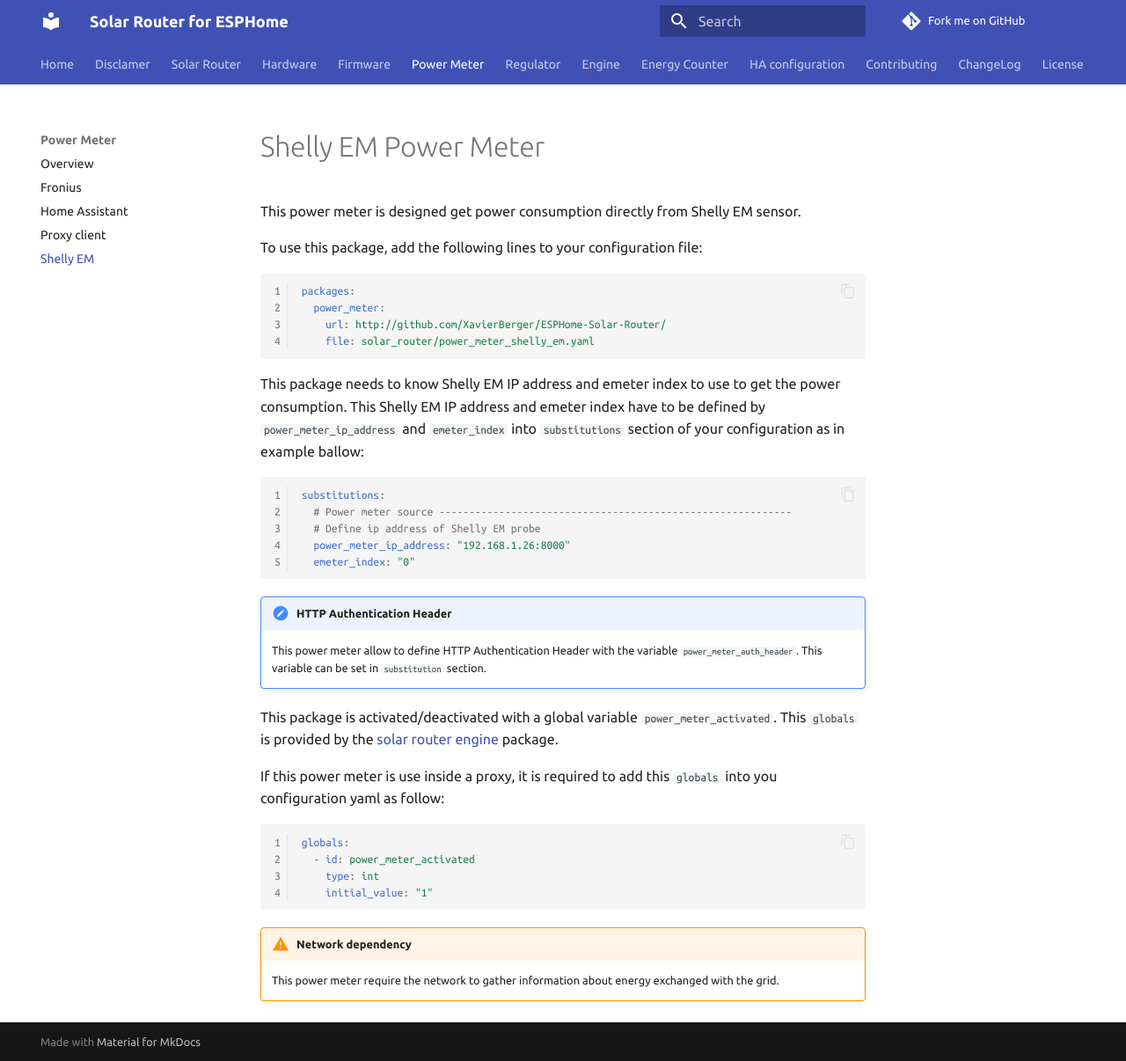
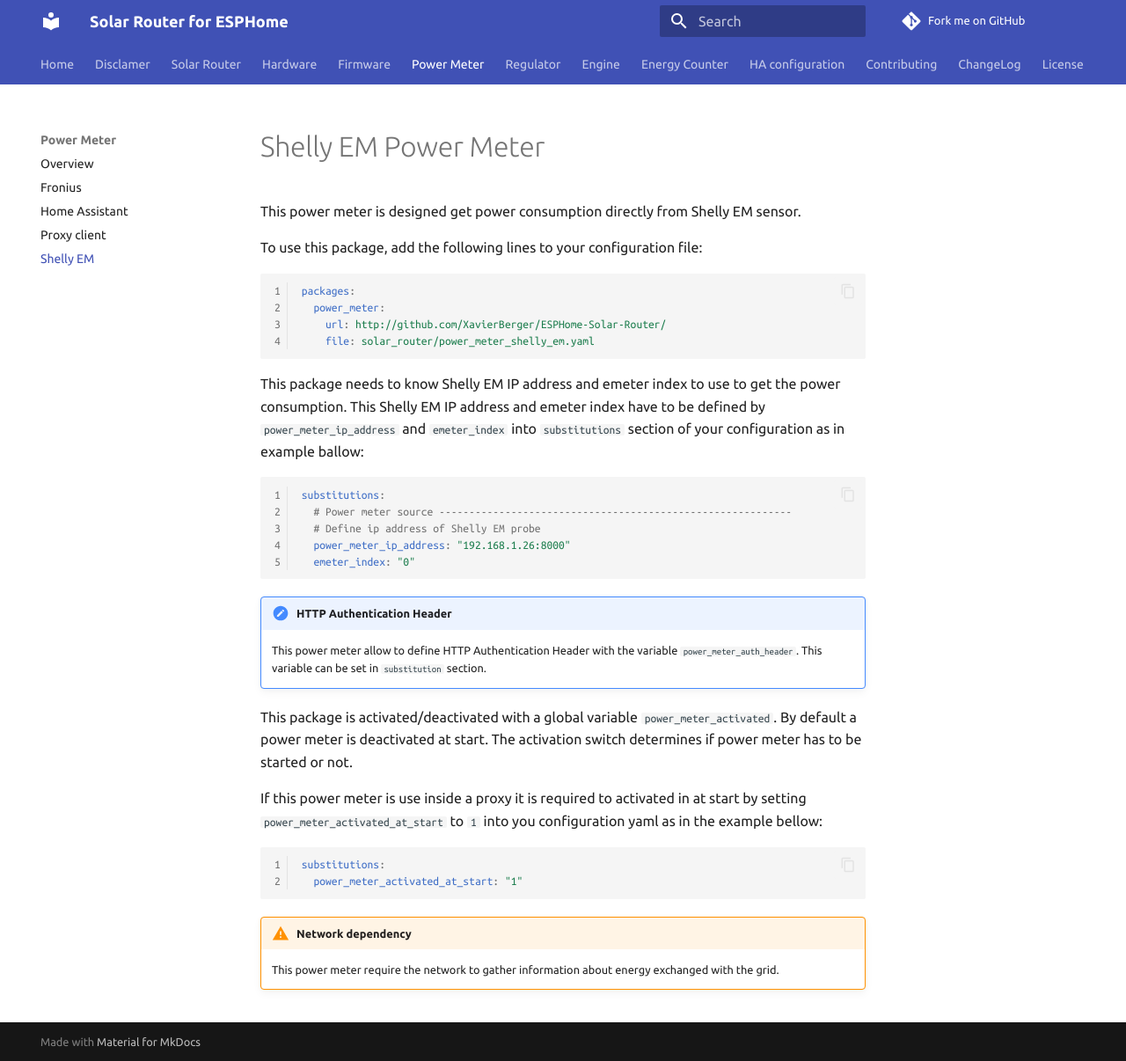
Before and after one commit to ghisch/Solar-Router-for-ESPHome, an MkDocs documentation site: the page built from docs/power_meter_shelly_em.md, in a window 1280 px wide and 1206 px high. Shown: the whole window at 88% size. Built offline with MkDocs 1.6.1 and Material for MkDocs 9.7.7, drawn with Linux system fonts in a browser that asks for light colours; comment, search, counter and statistics services are not loaded.

Commit message:
refactor: move power_meter_activated in power_meter_common.yaml

````diff
--- a/docs/power_meter_shelly_em.md
+++ b/docs/power_meter_shelly_em.md
@@ -25,15 +25,13 @@
     This power meter allow to define HTTP Authentication Header with the variable `power_meter_auth_header`.
     This variable can be set in `substitution` section.
 
-This package is activated/deactivated with a global variable `power_meter_activated`. This `globals` is provided by the [solar router engine](engine.md) package.
+This package is activated/deactivated with a global variable `power_meter_activated`. By default a power meter is deactivated at start. The activation switch determines if power meter has to be started or not.
 
-If this power meter is use inside a proxy, it is required to add this `globals` into you configuration yaml as follow:
+If this power meter is use inside a proxy it is required to activated in at start by setting `power_meter_activated_at_start` to `1` into you configuration yaml as in the example bellow:
 
 ```yaml linenums="1"
-globals:
-  - id: power_meter_activated
-    type: int
-    initial_value: "1"
+substitutions:
+  power_meter_activated_at_start: "1"
 ```
 
 !!! warning "Network dependency"
````
Also changed, not shown: docs/power_meter_fronius.md (+5 -5 lines), docs/power_meter_proxy_client.md (+1 -1 lines), esp8285-power-meter-proxy.yaml (+2 -5 lines), wt32-eth01-power-meter-proxy.yaml (+2 -5 lines), 7 other files.
